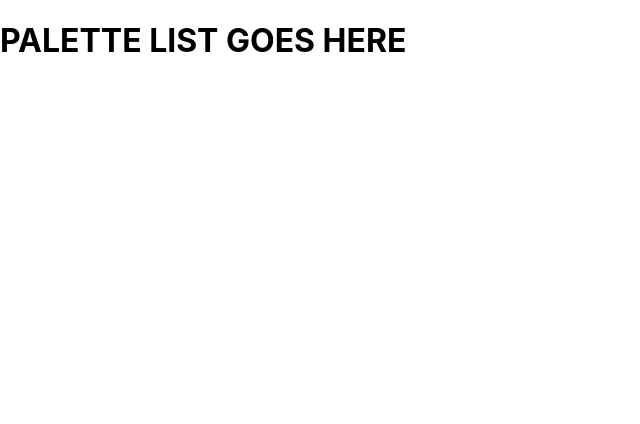
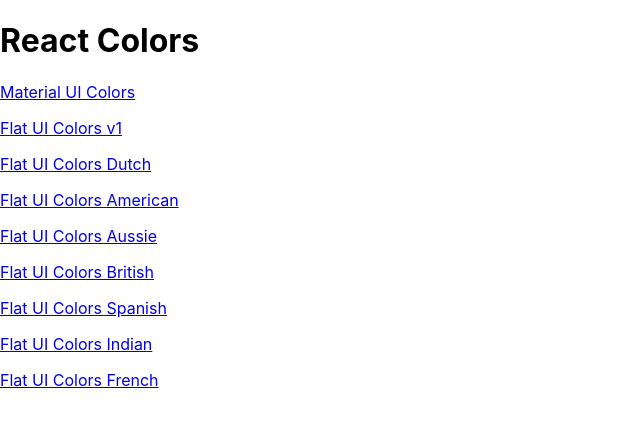
Before and after one commit to shanejames90/through-color, a React (Create React App) app: page / in a window 1280 px wide. Shown: the top 424 px of the page, without its empty margins (0-640 px from the left). Built offline with nearby package versions, Linux system fonts and the light colour scheme.

Commit message:
add palette list and links

```diff
--- a/src/App.js
+++ b/src/App.js
@@ -1,6 +1,7 @@
 import React, { Component } from "react";
 import { Route, Switch } from 'react-router-dom'
 import Palette from './Palette'
+import PaletteList from './PaletteList'
 import seedColors from './seedColors'
 import { generatePalette } from './colorHelpers'
 
@@ -13,7 +14,7 @@
   render() {
     return (
       <Switch>
-        <Route exact path='/' render={() => <h1>PALETTE LIST GOES HERE</h1>} />
+        <Route exact path='/' render={() => <PaletteList palettes={seedColors} />} />
         <Route
         exact
         path='/palette/:id'
--- a/src/Navbar.js
+++ b/src/Navbar.js
@@ -1,4 +1,5 @@
 import React, { Component } from 'react';
+import { Link } from 'react-router-dom'
 import Select from '@material-ui/core/Select';
 import MenuItem from '@material-ui/core/MenuItem';
 import Snackbar from '@material-ui/core/Snackbar';
@@ -26,7 +27,7 @@
         return (
            <header className="Navbar">
                <div className="logo">
-                   <a href='#'>truecolorpicker</a>
+                   <Link to='/'>ThroughColors</Link>
                </div>
                <div className="slider-container">
                    <span>Level: {level}</span>
--- /dev/null
+++ b/src/PaletteList.js
@@ -0,0 +1,20 @@
+import React, { Component } from 'react';
+import { Link } from 'react-router-dom'
+
+class PaletteList extends Component {
+    render() {
+        const { palettes } = this.props
+        return (
+            <div>
+                <h1>React Colors</h1>
+                {palettes.map(palette => (
+                    <p>
+                        <Link to={`/palette/${palette.id}`}>{palette.paletteName}</Link>
+                    </p>
+                ))}
+            </div>
+        );
+    }
+}
+
+export default PaletteList;
```
